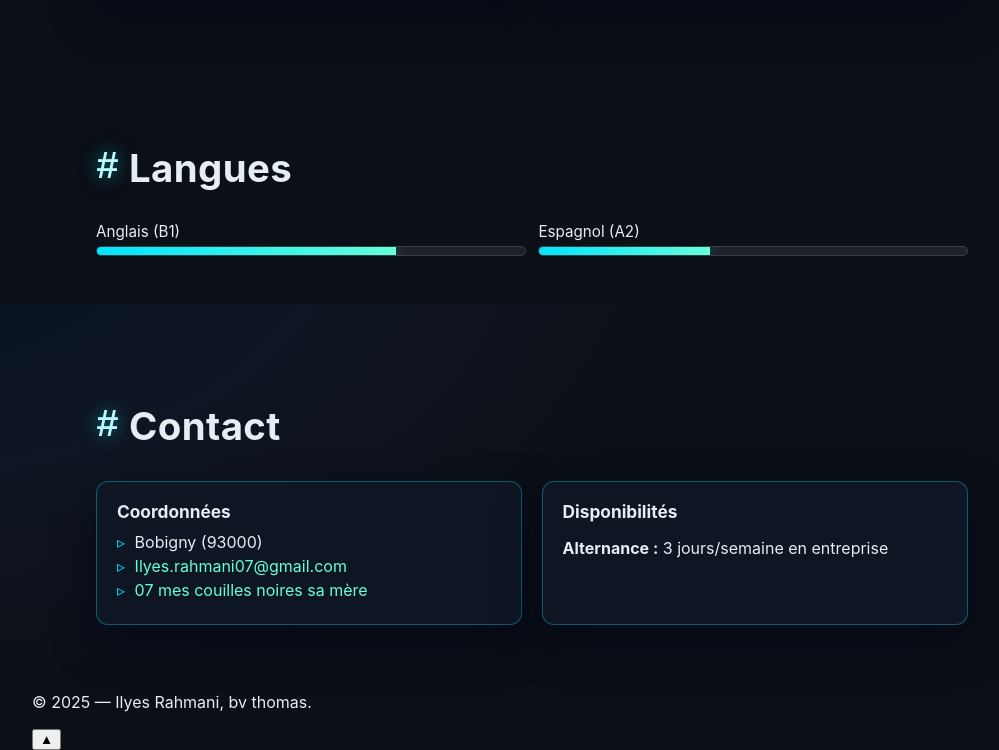
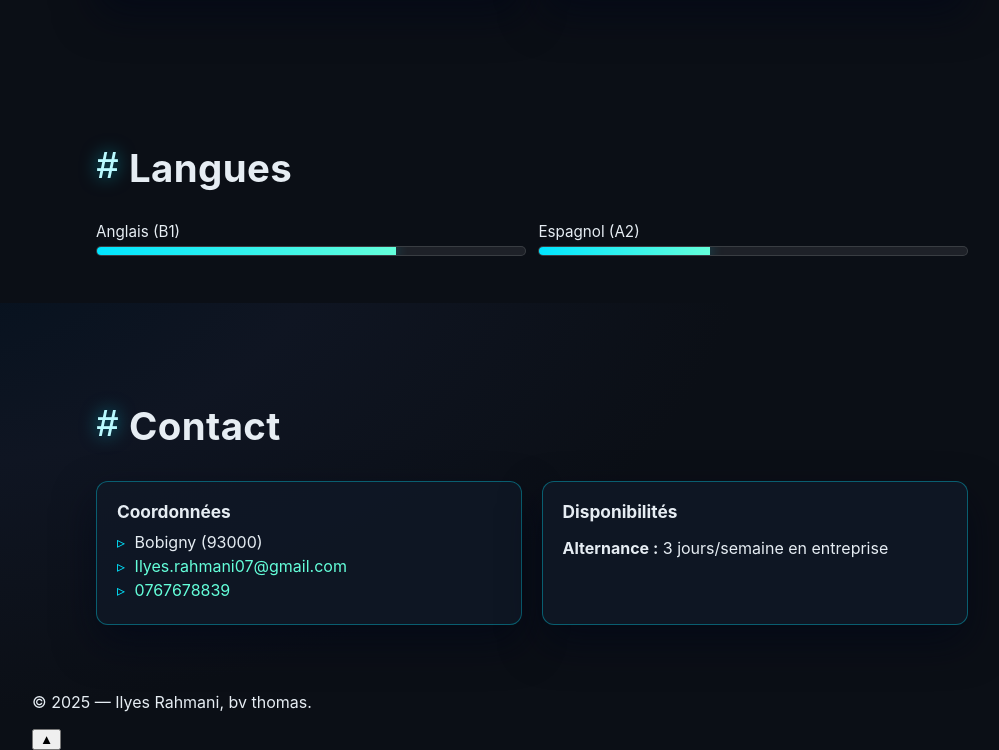
Before and after one commit to JoyBoy930/cv-ilyes, a plain HTML site: page index.html in a window 1280 px wide. Shown: the part 2097-2847 px from the top of the page, without its empty margins (248-1247 px from the left). Drawn offline with Linux system fonts and the light colour scheme.

Commit message:
Update index.html

```diff
--- a/index.html
+++ b/index.html
@@ -221,7 +221,7 @@
           <ul class="list">
             <li>Bobigny (93000)</li>
             <li><a href="mailto:Ilyes.rahmani07@gmail.com">Ilyes.rahmani07@gmail.com</a></li>
-            <li><a href="tel:+337676788390">07 mes couilles noires sa mère</a></li>
+            <li><a href="tel:+33767678839">0767678839</a></li>
           </ul>
         </article>
         <article class="card contact-card">
```
